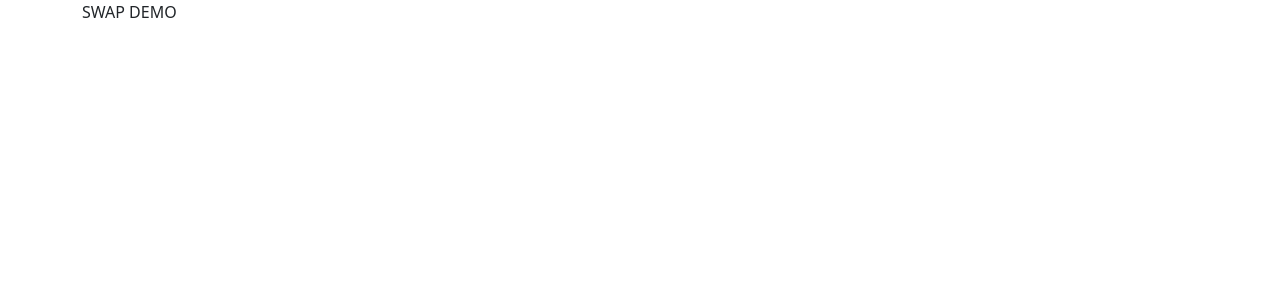
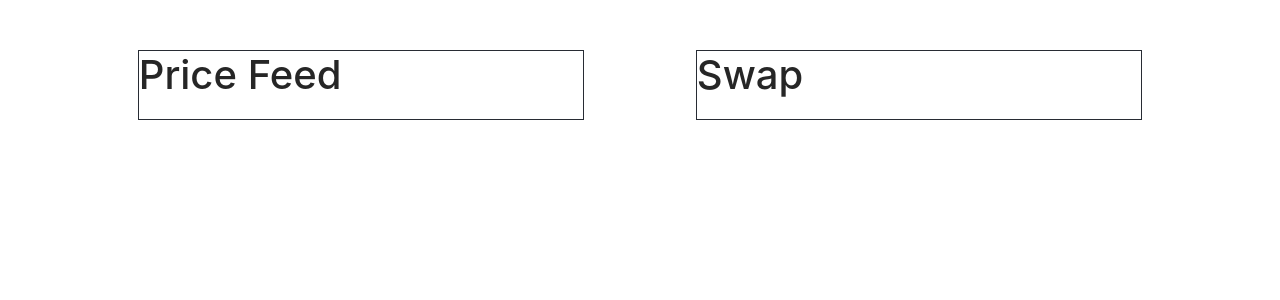
Before and after one commit to AvaProtocol/automation-price-demo, a React (Create React App) app: page / in a window 1280 px wide. Shown: the top 300 px of the page. Built offline with nearby package versions, Linux system fonts and the light colour scheme.

Commit message:
App layout

```diff
--- a/package.json
+++ b/package.json
@@ -6,6 +6,7 @@
     "@testing-library/jest-dom": "^5.14.1",
     "@testing-library/react": "^13.0.0",
     "@testing-library/user-event": "^13.2.1",
+    "antd": "^4.22.8",
     "bootstrap": "^5.2.0",
     "react": "^18.2.0",
     "react-dom": "^18.2.0",
--- a/src/App.css
+++ b/src/App.css
@@ -36,3 +36,18 @@
     transform: rotate(360deg);
   }
 }
+
+.page-container {
+  padding-top: 50px;
+}
+
+.price-feed-container {
+  /* background-color: red; */
+  border: 1px solid #282c34;
+  width: 80%;
+}
+
+.swap-container {
+  border: 1px solid #282c34;
+  width: 80%;
+}
--- a/src/App.js
+++ b/src/App.js
@@ -1,26 +1,13 @@
-// import logo from './logo.svg';
 import './App.css';
+import { Row, Col } from 'antd';
 
 function App() {
   return (
-    // <div className="App">
-    //   <header className="App-header">
-    //     <img src={logo} className="App-logo" alt="logo" />
-    //     <p>
-    //       Edit <code>src/App.js</code> and save to reload.
-    //     </p>
-    //     <a
-    //       className="App-link"
-    //       href="https://reactjs.org"
-    //       target="_blank"
-    //       rel="noopener noreferrer"
-    //     >
-    //       Learn React
-    //     </a>
-    //   </header>
-    // </div>
-    <div className='container'>
-      SWAP DEMO
+    <div className='container page-container'>
+      <Row>
+        <Col span={12} className='d-flex justify-content-center'><div className='price-feed-container'><h1>Price Feed</h1></div></Col>
+        <Col span={12} className='d-flex justify-content-center'><div className='swap-container'><h1>Swap</h1></div></Col>
+      </Row>
     </div>
   );
 }
--- a/src/index.js
+++ b/src/index.js
@@ -6,8 +6,11 @@ import reportWebVitals from './reportWebVitals';
 
 // Bootstrap CSS
 import "bootstrap/dist/css/bootstrap.min.css";
+import 'antd/dist/antd.min.css';
+
 // Bootstrap Bundle JS
 import "bootstrap/dist/js/bootstrap.bundle.min";
+
 
 const root = ReactDOM.createRoot(document.getElementById('root'));
 root.render(
```
Also changed, not shown: 1 other file (tests, documents, lock files or other folders).
